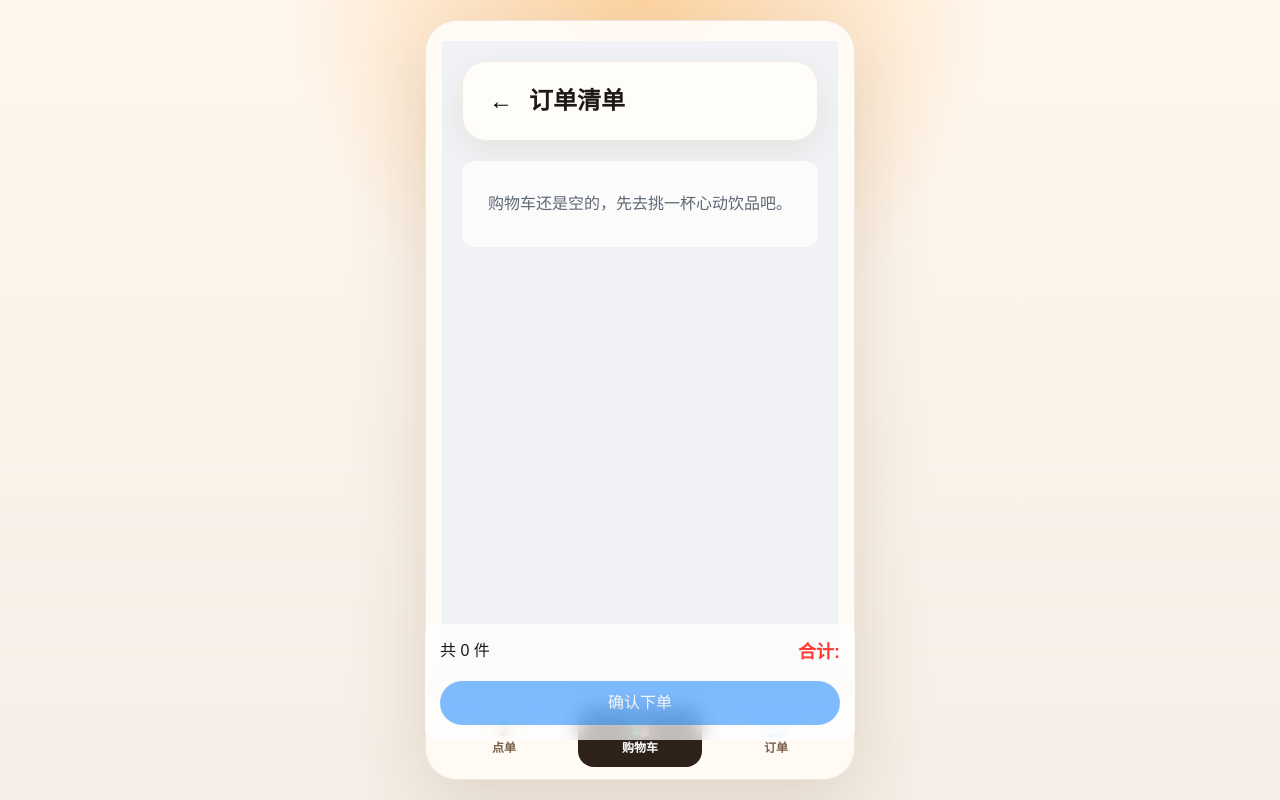
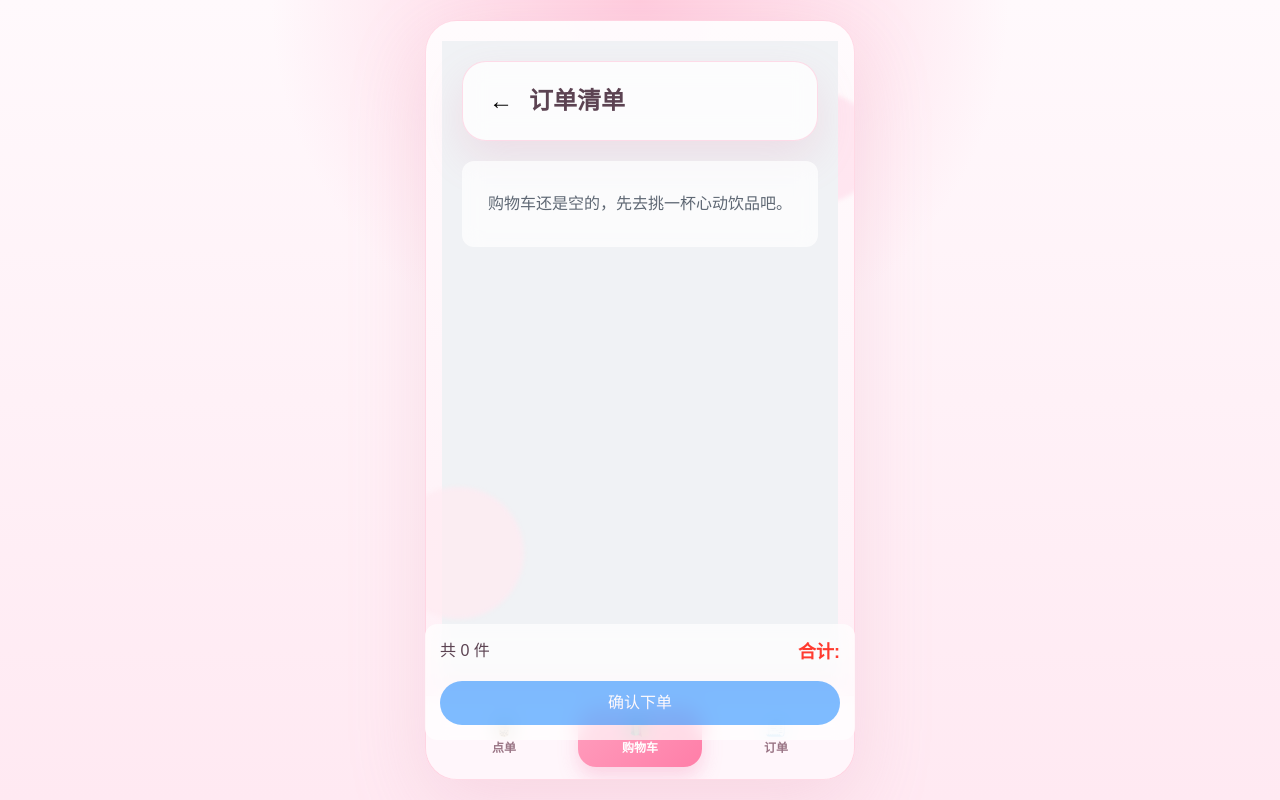
Before and after one commit to fenghx9797-Lucky/haohao-work, a Vue app: page /#/cart in a window 1280 px wide. Built offline with nearby package versions, Linux system fonts and the light colour scheme.

Commit message:
feat: add Deng Meili themed tea ordering UI

```diff
--- a/src/styles/global.css
+++ b/src/styles/global.css
@@ -1,14 +1,24 @@
 :root {
   font-family: "PingFang SC", "Noto Sans SC", "Microsoft YaHei", sans-serif;
-  color: #1f1a17;
+  color: #5c4352;
   background:
-    radial-gradient(circle at top, rgba(255, 210, 156, 0.9), transparent 35%),
-    linear-gradient(180deg, #fff7ee 0%, #f6efe7 100%);
+    radial-gradient(circle at 12% 12%, rgba(255, 195, 218, 0.92), transparent 28%),
+    radial-gradient(circle at 82% 18%, rgba(255, 222, 232, 0.88), transparent 24%),
+    linear-gradient(180deg, #fff8fb 0%, #ffeef5 42%, #ffe4ef 100%);
   line-height: 1.5;
   font-weight: 400;
   text-rendering: optimizeLegibility;
   -webkit-font-smoothing: antialiased;
   -moz-osx-font-smoothing: grayscale;
+  --pink-strong: #ff7fa8;
+  --pink-main: #ff96ba;
+  --pink-soft: #ffd8e6;
+  --pink-fog: #fff1f7;
+  --rose-text: #6f4f5f;
+  --rose-deep: #c45f86;
+  --card-bg: rgba(255, 255, 255, 0.78);
+  --card-border: rgba(255, 161, 193, 0.36);
+  --card-shadow: 0 18px 40px rgba(223, 135, 168, 0.18);
 }
 
 * {
@@ -26,8 +36,9 @@
   margin: 0;
   min-width: 320px;
   background:
-    radial-gradient(circle at top, rgba(255, 210, 156, 0.9), transparent 35%),
-    linear-gradient(180deg, #fff7ee 0%, #f6efe7 100%);
+    radial-gradient(circle at 12% 12%, rgba(255, 195, 218, 0.92), transparent 28%),
+    radial-gradient(circle at 82% 18%, rgba(255, 222, 232, 0.88), transparent 24%),
+    linear-gradient(180deg, #fff8fb 0%, #ffeef5 42%, #ffe4ef 100%);
 }
 
 a {
@@ -50,11 +61,12 @@
   justify-content: center;
   padding: 0;
   background:
-    radial-gradient(circle at top, rgba(255, 210, 156, 0.9), transparent 35%),
-    linear-gradient(180deg, #fff7ee 0%, #f6efe7 100%);
+    radial-gradient(circle at top, rgba(255, 201, 220, 0.92), transparent 36%),
+    linear-gradient(180deg, #fff9fc 0%, #ffe9f2 100%);
 }
 
 .mobile-frame {
+  position: relative;
   width: min(100%, 430px);
   height: 100vh;
   height: 100svh;
@@ -62,11 +74,36 @@
   min-height: 100vh;
   margin: 0 auto;
   overflow: hidden;
-  background: rgba(255, 252, 248, 0.92);
-  box-shadow: 0 24px 80px rgba(93, 58, 25, 0.16);
-  border: 1px solid rgba(128, 95, 60, 0.12);
+  background: linear-gradient(180deg, rgba(255, 251, 253, 0.98) 0%, rgba(255, 239, 246, 0.98) 100%);
+  box-shadow: 0 24px 80px rgba(213, 133, 165, 0.2);
+  border: 1px solid rgba(255, 182, 206, 0.48);
   display: flex;
   flex-direction: column;
+}
+
+.mobile-frame::before,
+.mobile-frame::after {
+  content: "";
+  position: absolute;
+  border-radius: 999px;
+  pointer-events: none;
+  filter: blur(2px);
+}
+
+.mobile-frame::before {
+  top: 72px;
+  right: -22px;
+  width: 110px;
+  height: 110px;
+  background: rgba(255, 209, 227, 0.48);
+}
+
+.mobile-frame::after {
+  left: -34px;
+  bottom: 160px;
+  width: 132px;
+  height: 132px;
+  background: rgba(255, 234, 242, 0.72);
 }
 
 .mobile-frame--splash {
@@ -74,6 +111,7 @@
 }
 
 .page-content {
+  position: relative;
   flex: 1;
   min-height: 0;
   overflow-y: auto;
@@ -100,9 +138,10 @@
 .order-card {
   padding: 20px;
   border-radius: 24px;
-  background: #fffdf9;
-  border: 1px solid rgba(141, 104, 65, 0.12);
-  box-shadow: 0 12px 30px rgba(116, 81, 43, 0.08);
+  background: var(--card-bg);
+  border: 1px solid var(--card-border);
+  box-shadow: var(--card-shadow);
+  backdrop-filter: blur(12px);
 }
 
 .hero-card h1,
@@ -117,16 +156,15 @@
 .cart-card p,
 .field span,
 small {
-  color: #78624f;
+  color: #8b6a79;
 }
 
 .eyebrow {
   margin: 0 0 8px;
-  color: #ad5f24;
+  color: var(--rose-deep);
   font-size: 13px;
   font-weight: 700;
   letter-spacing: 0.08em;
-  text-transform: uppercase;
 }
 
 .chip-row,
@@ -144,23 +182,23 @@
   justify-content: center;
   padding: 6px 10px;
   border-radius: 999px;
-  background: #f8e0c7;
-  color: #8d4b16;
+  background: #ffe5ef;
+  color: #c55f87;
   font-size: 12px;
   font-weight: 700;
 }
 
 .status-pill--muted {
-  background: #ece6dd;
-  color: #6f655a;
+  background: #f6e6ee;
+  color: #8d7080;
 }
 
 .product-card,
 .cart-card {
   border-radius: 24px;
-  background: linear-gradient(180deg, #fffefb 0%, #fff6ee 100%);
-  border: 1px solid rgba(144, 106, 69, 0.14);
-  box-shadow: 0 12px 24px rgba(120, 84, 46, 0.08);
+  background: linear-gradient(180deg, rgba(255, 255, 255, 0.96) 0%, rgba(255, 243, 248, 0.92) 100%);
+  border: 1px solid rgba(255, 177, 205, 0.34);
+  box-shadow: 0 12px 28px rgba(224, 149, 179, 0.16);
 }
 
 .product-card__body,
@@ -189,21 +227,22 @@
 .ghost-button {
   border: none;
   cursor: pointer;
-  transition: transform 0.2s ease, opacity 0.2s ease;
+  transition: transform 0.22s ease, opacity 0.22s ease, box-shadow 0.22s ease;
 }
 
 .primary-button:hover,
 .ghost-button:hover {
   transform: translateY(-1px);
-  opacity: 0.96;
+  opacity: 0.98;
 }
 
 .primary-button {
   padding: 12px 16px;
-  border-radius: 16px;
-  background: linear-gradient(135deg, #2b1e18 0%, #6a3a19 100%);
+  border-radius: 18px;
+  background: linear-gradient(135deg, var(--pink-main) 0%, var(--pink-strong) 100%);
   color: #fff;
   font-weight: 700;
+  box-shadow: 0 12px 24px rgba(241, 119, 166, 0.28);
 }
 
 .primary-button--block {
@@ -214,8 +253,8 @@
   width: 32px;
   height: 32px;
   border-radius: 10px;
-  background: #f5e6d7;
-  color: #5d381d;
+  background: #fff1f6;
+  color: #c15f85;
   font-weight: 700;
 }
 
@@ -225,24 +264,25 @@
   grid-template-columns: repeat(3, 1fr);
   gap: 12px;
   padding: 12px 16px calc(12px + env(safe-area-inset-bottom));
-  background: rgba(255, 250, 244, 0.95);
-  backdrop-filter: blur(10px);
-  border-top: 1px solid rgba(124, 88, 52, 0.12);
-  box-shadow: 0 -10px 24px rgba(98, 71, 43, 0.08);
+  background: rgba(255, 247, 251, 0.92);
+  backdrop-filter: blur(14px);
+  border-top: 1px solid rgba(255, 187, 211, 0.38);
+  box-shadow: 0 -14px 30px rgba(210, 135, 166, 0.12);
 }
 
 .bottom-nav__item {
   min-height: 44px;
   padding: 10px 8px;
-  border-radius: 16px;
+  border-radius: 18px;
   text-align: center;
-  color: #7a624d;
+  color: #9a7485;
   font-weight: 700;
 }
 
 .bottom-nav__item--active {
-  background: #2d211a;
+  background: linear-gradient(135deg, #ff9fbe, #ff7ea8);
   color: #fff;
+  box-shadow: 0 10px 20px rgba(241, 119, 166, 0.28);
 }
 
 .checkout-bar {
@@ -251,9 +291,9 @@
   margin-top: 8px;
   padding: 16px 18px;
   border-radius: 22px;
-  background: #fffdf9;
-  border: 1px solid rgba(141, 104, 65, 0.12);
-  box-shadow: 0 10px 30px rgba(98, 71, 43, 0.08);
+  background: rgba(255, 251, 253, 0.92);
+  border: 1px solid rgba(255, 181, 205, 0.32);
+  box-shadow: 0 12px 30px rgba(210, 135, 166, 0.14);
 }
 
 .field {
@@ -267,9 +307,77 @@
   width: 100%;
   padding: 12px 14px;
   border-radius: 14px;
-  border: 1px solid #e8d9cb;
-  background: #fff;
+  border: 1px solid #f2cfde;
+  background: rgba(255, 255, 255, 0.92);
   outline: none;
+}
+
+@keyframes breathe {
+  0%,
+  100% {
+    transform: scale(1);
+    box-shadow: 0 12px 24px rgba(241, 119, 166, 0.28);
+  }
+
+  50% {
+    transform: scale(1.04);
+    box-shadow: 0 18px 30px rgba(241, 119, 166, 0.34);
+  }
+}
+
+@keyframes softFloat {
+  0%,
+  100% {
+    transform: translateY(0);
+  }
+
+  50% {
+    transform: translateY(-6px);
+  }
+}
+
+@keyframes bubbleRise {
+  0% {
+    transform: translate3d(0, 10px, 0) scale(0.92);
+    opacity: 0;
+  }
+
+  25% {
+    opacity: 0.9;
+  }
+
+  100% {
+    transform: translate3d(8px, -150px, 0) scale(1.08);
+    opacity: 0;
+  }
+}
+
+@keyframes cartDock {
+  0% {
+    transform: translateY(24px) scale(0.94);
+    opacity: 0;
+  }
+
+  55% {
+    transform: translateY(-4px) scale(1.02);
+    opacity: 1;
+  }
+
+  100% {
+    transform: translateY(0) scale(1);
+    opacity: 1;
+  }
+}
+
+@keyframes pulseBadge {
+  0%,
+  100% {
+    transform: scale(1);
+  }
+
+  50% {
+    transform: scale(1.12);
+  }
 }
 
 @media (min-width: 431px) {
```
